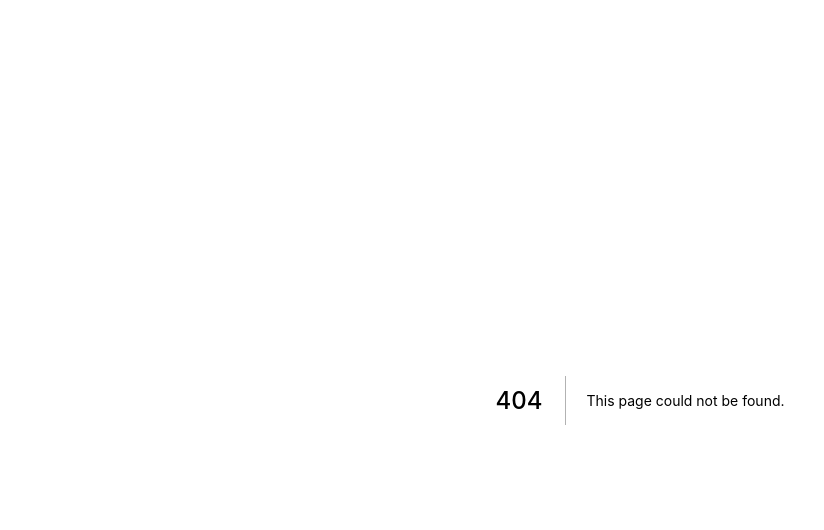
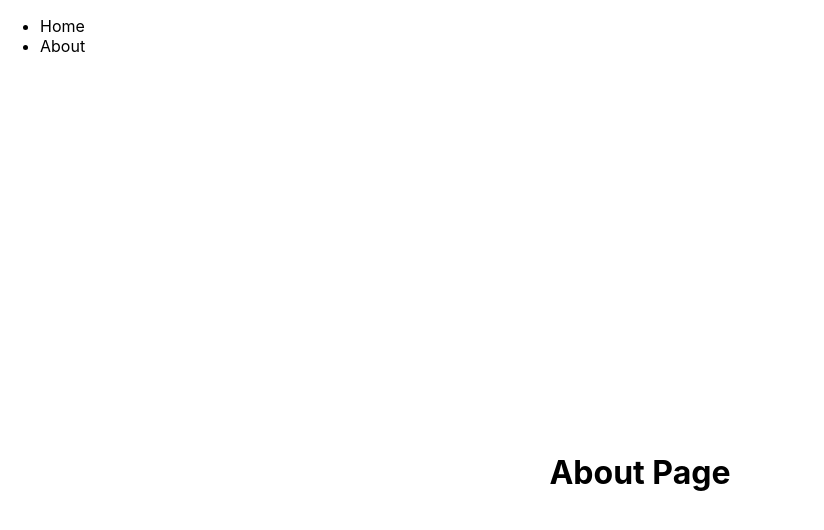
Before and after one commit to Okamon0427/news-app, a Next.js app: page /about in a window 1280 px wide. Before the commit this address had no page. Shown: the top 530 px of the page, without its empty margins (0-824 px from the left). Built offline with nearby package versions, Linux system fonts and the light colour scheme.

Commit message:
Add Layout files

```diff
--- /dev/null
+++ b/components/Layout.js
@@ -0,0 +1,17 @@
+import Nav from './Nav';
+import styles from '../styles/Layout.module.css';
+
+const Layout = ({ children }) => {
+  return (
+    <>
+      <Nav />
+      <div className={styles.container}>
+        <main className={styles.main}>
+          {children}
+        </main>
+      </div>
+    </>
+  )
+}
+
+export default Layout;
--- /dev/null
+++ b/components/Nav.js
@@ -0,0 +1,19 @@
+import Link from 'next/link';
+import navStyles from '../styles/Nav.module.css';
+
+const Nav = () => {
+  return (
+    <div>
+      <ul>
+        <li>
+          <Link href='/'>Home</Link>
+        </li>
+        <li>
+          <Link href='/about'>About</Link>
+        </li>
+      </ul>
+    </div>
+  )
+}
+
+export default Nav;
--- a/pages/_app.js
+++ b/pages/_app.js
@@ -1,7 +1,12 @@
+import Layout from '../components/Layout';
 import '../styles/globals.css'
 
 function MyApp({ Component, pageProps }) {
-  return <Component {...pageProps} />
+  return (
+    <Layout>
+      <Component {...pageProps} />
+    </Layout>
+  )
 }
 
 export default MyApp
--- /dev/null
+++ b/pages/about.js
@@ -0,0 +1,9 @@
+const about = () => {
+  return (
+    <div>
+      <h1>About Page</h1>
+    </div>
+  )
+}
+
+export default about;
```
Also changed, not shown: pages/index.js (+2 -61 lines), styles/Layout.module.css (renamed from styles/Home.module.css), styles/Nav.module.css (added).
